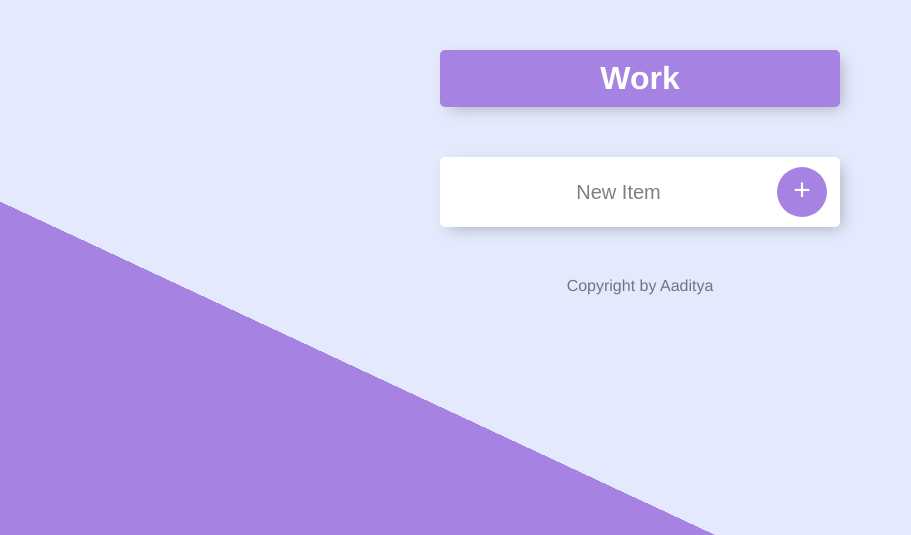
After one commit to aadityapuri/Full-Stack-Projects, a Node server app: page /work in a window 1280 px wide. The commit adds this page. Shown: the top 535 px of the page, without its empty margins (0-911 px from the left). Run offline with Node 20, Linux system fonts and the light colour scheme.

Commit message:
Completed To Do list and layouts and templates

```diff
--- a/todolist-v1/app.js
+++ b/todolist-v1/app.js
@@ -12,6 +12,7 @@ app.use(bodyParser.urlencoded({extended:true}));
 app.use(express.static("public"));
 
 let item = ['Buy Food', 'Cook Food', 'Eat Food'];
+let workList = [];
 
 app.get("/", function(req, res){
   let today= new Date();
@@ -48,16 +49,35 @@ app.get("/", function(req, res){
   // }
   // console.log("this is fine!");
   res.render("list",{
-    dayKind: str,
+    listTitle: str,
     newListItem: item
   });
 });
 
 app.post('/',(req,res)=>{
-  item.push(req.body.addListItem);
+  // console.log(req.body);
+  if(req.body.button == 'Work'){
+    workList.push(req.body.addListItem);
+    res.redirect("/work");
+  }
+  else{
+    item.push(req.body.addListItem);
+    res.redirect("/");
+  }
   // console.log(req.body.addListItem);
-  res.redirect("/");
 });
+
+app.get('/work',(req, res)=>{
+  res.render('list',{
+    listTitle: "Work",
+    newListItem: workList,
+  });
+});
+
+// app.post('/work',(req,res)=>{
+//   workList.push(req.body.addListItem);
+//   res.redirect("/work");
+// });
 
 app.listen(3000, function(){
   console.log("Server has started on port 3000");
--- /dev/null
+++ b/todolist-v1/views/footer.ejs
@@ -0,0 +1,6 @@
+
+</body>
+<footer>
+  Copyright by Aaditya
+</footer>
+</html>
--- /dev/null
+++ b/todolist-v1/views/header.ejs
@@ -0,0 +1,9 @@
+<!DOCTYPE html>
+<html lang="en">
+<head>
+  <meta charset="UTF-8">
+  <meta name="viewport" content="width=device-width, initial-scale=1.0">
+  <title>To Do List</title>
+  <link rel="stylesheet" href="/css/styles.css">
+</head>
+<body>
--- a/todolist-v1/views/list.ejs
+++ b/todolist-v1/views/list.ejs
@@ -1,21 +1,5 @@
-<!DOCTYPE html>
-<html lang="en">
-<head>
-  <meta charset="UTF-8">
-  <meta name="viewport" content="width=device-width, initial-scale=1.0">
-  <title>To Do List</title>
-  <link rel="stylesheet" href="/css/styles.css">
-</head>
-<body>
-
-
-  <!-- <% if(dayKind === "Satur" || dayKind === "Sun"){ %>
-    <h1 style="color: purple;">It's a <%= dayKind %>day!</h1>
-    <% } else { %>
-    <h1 style="color: blue;">It's a <%= dayKind %>day!</h1>
-    <% } %> -->
-
-  <div class="box" id="heading">
+<%- include("header") -%>
+<div class="box" id="heading">
     <h1><%= listTitle %></h1>
   </div>
 
@@ -28,9 +12,7 @@
     <% } %>
     <form action="/" class="item" method="post">
       <input type="text" name="addListItem" id="addListItem" placeholder="New Item" autocomplete="off">
-      <button type="submit">+</button>
+      <button type="submit" name="button" value=<%= listTitle %>>+</button>
     </form>
   </div>
-
-</body>
-</html>
+  <%- include("footer") -%>
```
